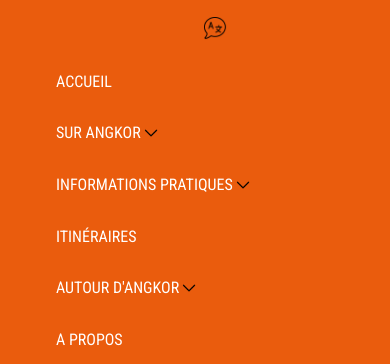
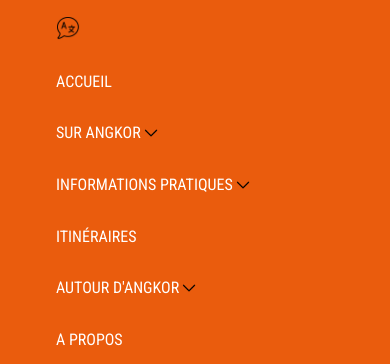
Before and after one commit to Armadindon/Angkor-UPEM, a PHP site: page /pages/Infos/eng/frise_eng.html in a window 390 px wide. Shown: the top 364 px of the page. Run offline with PHP 8.4, Linux system fonts and the light colour scheme.

Commit message:
Ajustements Navbar

```diff
--- a/CSS/styles.css
+++ b/CSS/styles.css
@@ -51,7 +51,6 @@ nav ul{
     color:#fff;
   }
 
-
 @media (min-width: 800px) {
     nav .menu{
       flex-direction:row;
@@ -82,13 +81,10 @@ nav ul li:hover > ul {
   padding-left:2rem;
 }
 
-@media (max-width: 800px){
-  nav{
-    position:relative;
-  }
-}
+
 
 @media (min-width: 800px) {
+
   nav ul li:hover > ul {
     padding-left:0;
     background:#ea5c0d;
@@ -136,9 +132,6 @@ hr {
   margin: 5% 0%;
 }
 
-/* couleur et taille de la banderole en haut du site */
-
-
 
 #language img {
   display:block;
@@ -169,3 +162,15 @@ hr {
   width: 20px;
   height: 20px;
 }
+
+@media (max-width: 800px){
+  nav{
+    position:relative;
+  }
+ #lang-button img {
+  margin-left: 0;
+}
+#language a{
+  width: 100vw;
+}
+}
```
